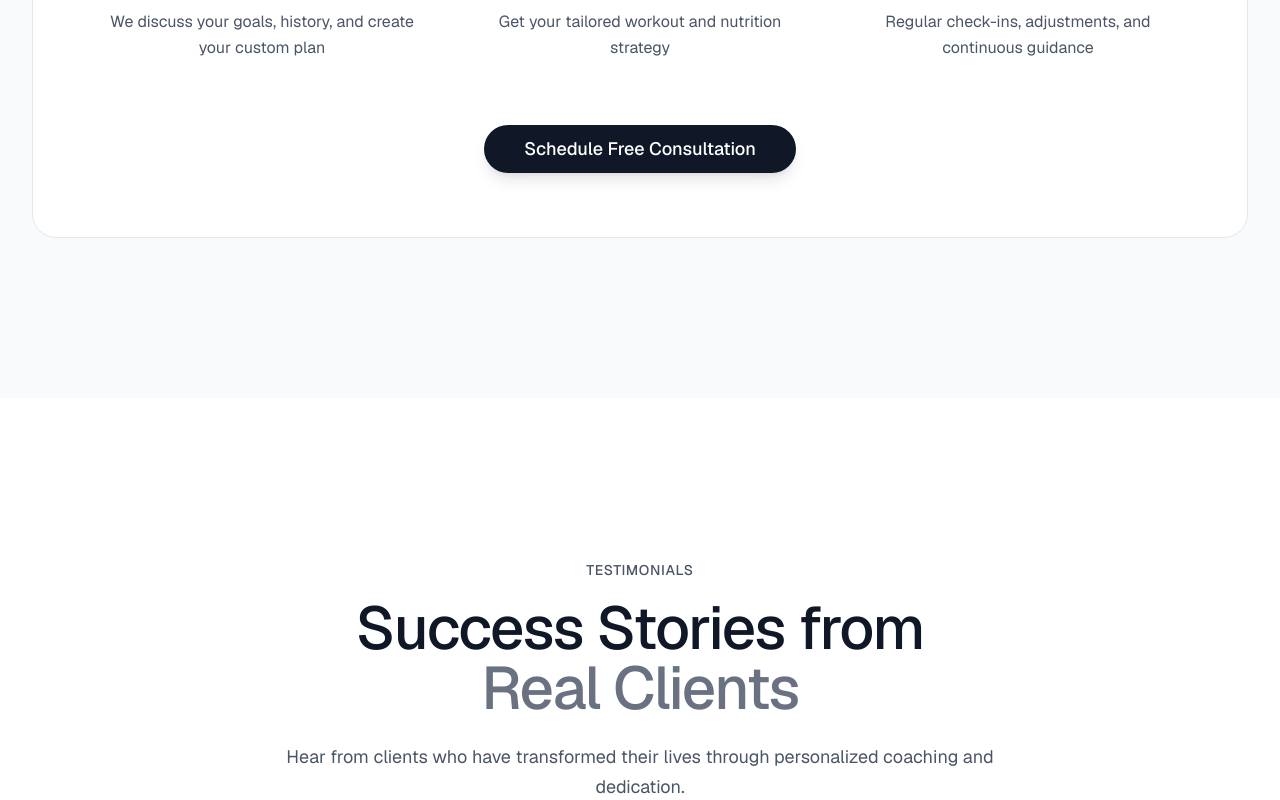
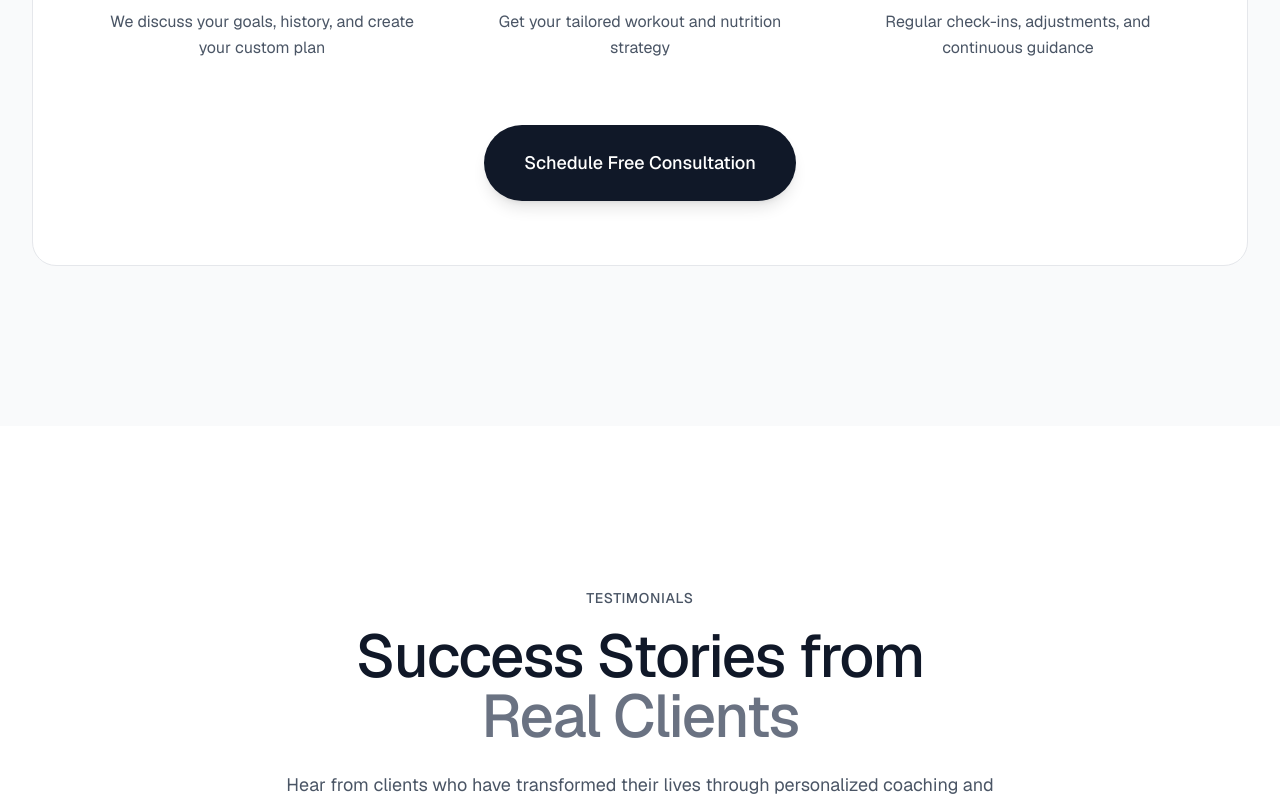
Before and after one commit to david-birger-org/personal-portfolio-lms, a Next.js app: page /en in a window 1280 px wide. Shown: the part 4820-5620 px from the top of the page. Built offline with nearby package versions, Linux system fonts and the light colour scheme.

Commit message:
fix: make buttons constrained by the width

```diff
--- a/src/components/layout/Footer.tsx
+++ b/src/components/layout/Footer.tsx
@@ -119,7 +119,7 @@ export function Footer() {
               </h3>
               <p className="text-gray-400">{t("newsletter.description")}</p>
             </div>
-            <div className="flex gap-3 min-w-[340px]">
+            <div className="flex w-full flex-col gap-3 md:min-w-[340px] md:flex-row">
               <input
                 type="email"
                 placeholder={t("newsletter.emailPlaceholder")}
@@ -127,7 +127,7 @@ export function Footer() {
               />
               <button
                 type="button"
-                className="px-6 py-3 bg-white hover:bg-gray-100 text-gray-900 rounded-2xl font-medium transition-all whitespace-nowrap"
+                className="w-full px-4 py-2 bg-white hover:bg-gray-100 text-sm text-gray-900 rounded-xl font-medium transition-all whitespace-normal break-words text-center leading-snug md:w-auto md:px-5 md:py-2.5 md:whitespace-nowrap"
               >
                 {t("newsletter.subscribeButton")}
               </button>
--- a/src/components/sections/Services.tsx
+++ b/src/components/sections/Services.tsx
@@ -219,7 +219,7 @@ export function Services() {
           <motion.div variants={fadeInUp} className="text-center mt-16">
             <Button
               size="lg"
-              className="bg-gray-900 hover:bg-gray-800 text-white px-10 py-6 text-lg rounded-full transition-all shadow-lg hover:shadow-xl"
+              className="h-auto w-full max-w-full whitespace-normal break-words text-center leading-snug bg-gray-900 hover:bg-gray-800 text-white px-6 py-4 text-base sm:w-auto sm:px-10 sm:py-6 sm:text-lg rounded-full transition-all shadow-lg hover:shadow-xl"
               onClick={() => scrollTo("contact")}
             >
               {t("process.cta")}
```
